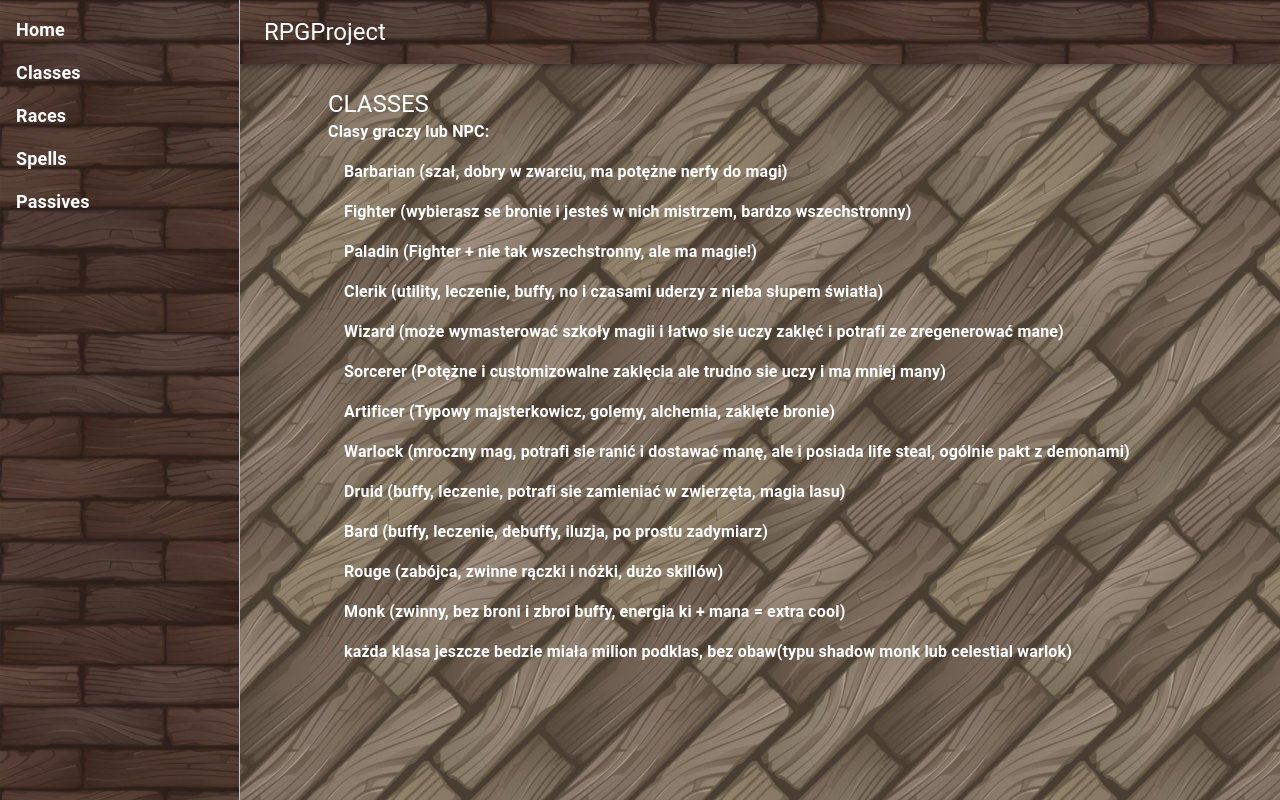
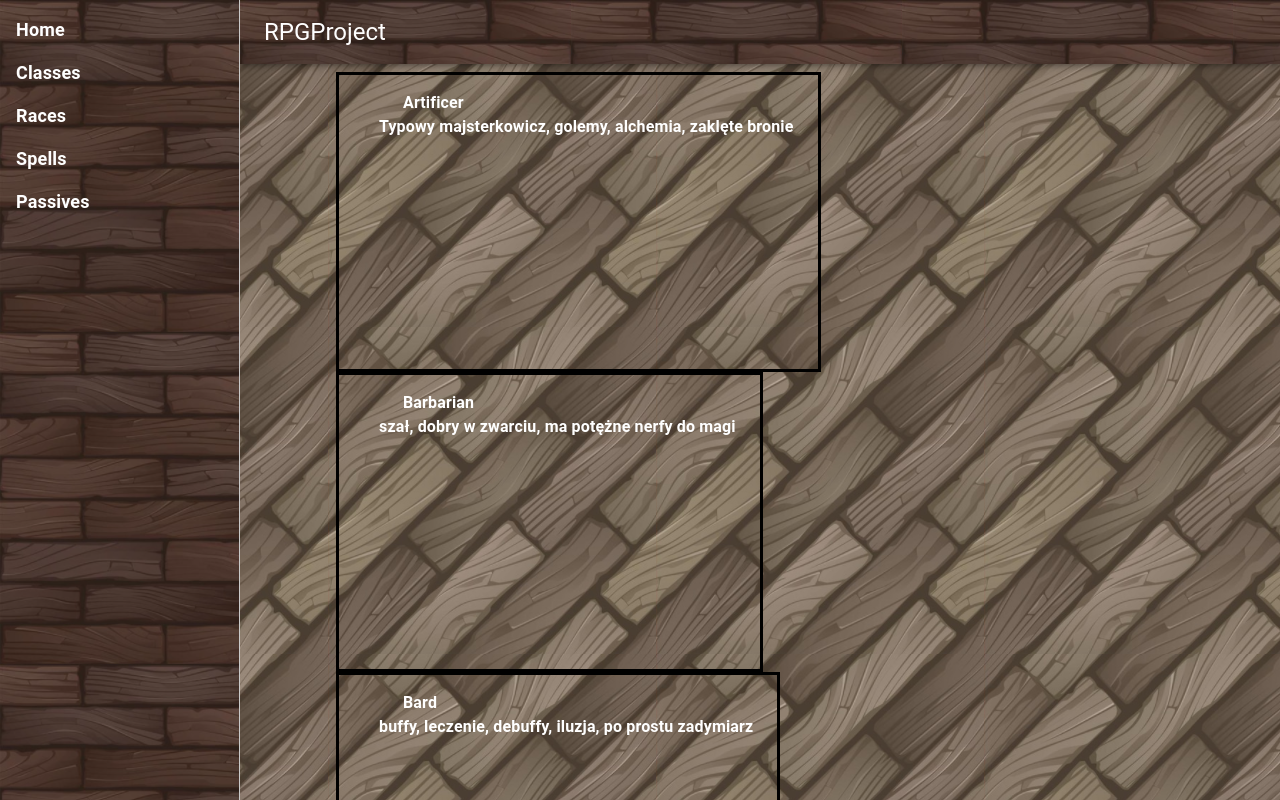
Before and after one commit to DawidGebert/The-react-incident, a React (Create React App) app: page /classes in a window 1280 px wide. Shown: the top 800 px of the page. Built offline with nearby package versions, Linux system fonts and the light colour scheme; no server answers.

Commit message:
class cards beginning

```diff
--- /dev/null
+++ b/src/components/Classes/ClassCard.js
@@ -0,0 +1,19 @@
+import { Container, Grid} from '@mui/material';
+import React from 'react';
+import { motion } from "framer-motion";
+import * as _ from "lodash";
+const ClassCard = ({cl}) => {
+  const movies = [{id: 1, title: "hello"},"","","","","",""]
+  return (
+    <Container className='center' maxWidth="lg">
+      <div id="movies-list">
+			<Container>
+				{cl.name}
+			</Container>
+      {cl.description}
+		</div>
+    </Container>
+  );
+};
+
+export default ClassCard;
--- a/src/components/Classes/Classes.js
+++ b/src/components/Classes/Classes.js
@@ -1,19 +1,26 @@
-import { Container, List, ListItem, Typography } from '@mui/material';
+import { Container, Grid} from '@mui/material';
 import React from 'react';
-
-const Classes = ({ setCurrentId }) => {
-
+import { motion } from "framer-motion";
+import ClassCard from './ClassCard';
+import * as _ from "lodash";
+import classes from "../../constants/classes"
+const Classes = ({setCurrentId }) => {
+  // const classes = [{id: 0, title: "hello"},
+  // {id: 1, title: "hello"},
+  // {id: 2, title: "hello"},
+  // {id: 3, title: "hello"},
+  // {id: 4, title: "hello"},
+  // {id: 5, title: "hello"},
+  // {id: 6, title: "hello"}]
   return (
     <Container maxWidth="lg">
-      <Typography variant='h5'>CLASSES</Typography>
+      {/* <Typography variant='h5'>CLASSES</Typography>
       Clasy graczy lub NPC:<br/>
       <List color="primary">
         <ListItem button>Barbarian (szał, dobry w zwarciu, ma potężne nerfy do magi)</ListItem>
         <ListItem button>Fighter (wybierasz se bronie i jesteś w nich mistrzem, bardzo wszechstronny) </ListItem>
-        <ListItem button>Paladin (Fighter + nie tak wszechstronny, ale ma magie!)</ListItem>
         <ListItem button>Clerik (utility, leczenie, buffy, no i czasami uderzy z nieba słupem światła)</ListItem>
         <ListItem button>Wizard (może wymasterować szkoły magii i łatwo sie uczy zaklęć i potrafi ze zregenerować mane)</ListItem>
-        <ListItem button>Sorcerer (Potężne i customizowalne zaklęcia ale trudno sie uczy i ma mniej many)</ListItem>
         <ListItem button>Artificer (Typowy majsterkowicz, golemy, alchemia, zaklęte bronie)</ListItem>
         <ListItem button>Warlock (mroczny mag, potrafi sie ranić i dostawać manę, ale i posiada life steal, ogólnie pakt z demonami)</ListItem>
         <ListItem button>Druid (buffy, leczenie, potrafi sie zamieniać w zwierzęta, magia lasu)</ListItem>
@@ -21,7 +28,18 @@ const Classes = ({ setCurrentId }) => {
         <ListItem button>Rouge (zabójca, zwinne rączki i nóżki, dużo skillów)</ListItem>
         <ListItem button>Monk (zwinny, bez broni i zbroi buffy, energia ki + mana = extra cool)</ListItem>
         <ListItem button>każda klasa jeszcze bedzie miała milion podklas, bez obaw(typu shadow monk lub celestial warlok)</ListItem>
-      </List>
+      </List> */}
+      <div id="movies-list">
+			<Container>
+				<Grid container spacing={2} component={motion.div} layout>
+        {classes.map((cl) => (
+						<Grid item className = "classCard" xs={4} md="auto" key={cl.id} component={motion.div} layout initial={{ opacity: 0 }} animate={{ opacity: 1 }}>
+							<ClassCard cl={cl}/>
+						</Grid>
+					))}
+				</Grid>
+			</Container>
+		</div>
     </Container>
   );
 };
--- /dev/null
+++ b/src/constants/classes.js
@@ -0,0 +1,54 @@
+const classes = [
+    {
+        id: 0,
+        name: "Artificer",
+        description: "Typowy majsterkowicz, golemy, alchemia, zaklęte bronie",
+    },
+    {
+        id: 1,
+        name: "Barbarian",
+        description: "szał, dobry w zwarciu, ma potężne nerfy do magi",
+    },
+    {
+        id: 2,
+        name: "Bard",
+        description: "buffy, leczenie, debuffy, iluzja, po prostu zadymiarz",
+    },
+    {
+        id: 3,
+        name: "Cleric",
+        description: "utility, leczenie, buffy, no i czasami uderzy z nieba słupem światła",
+    },
+    {
+        id: 4,
+        name: "Druid",
+        description: "buffy, leczenie, potrafi sie zamieniać w zwierzęta, magia lasu",
+    },
+    {
+        id: 5,
+        name: "Fighter",
+        description: "wybierasz se bronie i jesteś w nich mistrzem, bardzo wszechstronny",
+    },
+    {
+        id: 6,
+        name: "Monk",
+        description: "zwinny, bez broni i zbroi buffy, energia ki + mana = extra cool",
+    },
+    {
+        id: 7,
+        name: "Rouge",
+        description: "zabójca, zwinne rączki i nóżki, dużo skillów",
+    },
+    {
+        id: 8,
+        name: "Warlock",
+        description: "mroczny mag, potrafi sie ranić i dostawać manę, ale i posiada life steal, ogólnie pakt z demonami",
+    },
+    {
+        id: 9,
+        name: "Wizard",
+        description: "może wymasterować szkoły magii i łatwo sie uczy zaklęć i potrafi ze zregenerować mane",
+    },
+]
+
+export default classes
--- a/src/index.css
+++ b/src/index.css
@@ -15,3 +15,13 @@ img {
     color: white;
     font-weight: bold;
 }
+.center {
+    display: flex;
+    align-items: center;
+    justify-content: center;
+}
+.classCard {
+    border: solid black ;
+    min-width: 200px;
+    min-height: 300px;
+}
```
Also changed, not shown: src/images/6f6rog.jpg (added).
